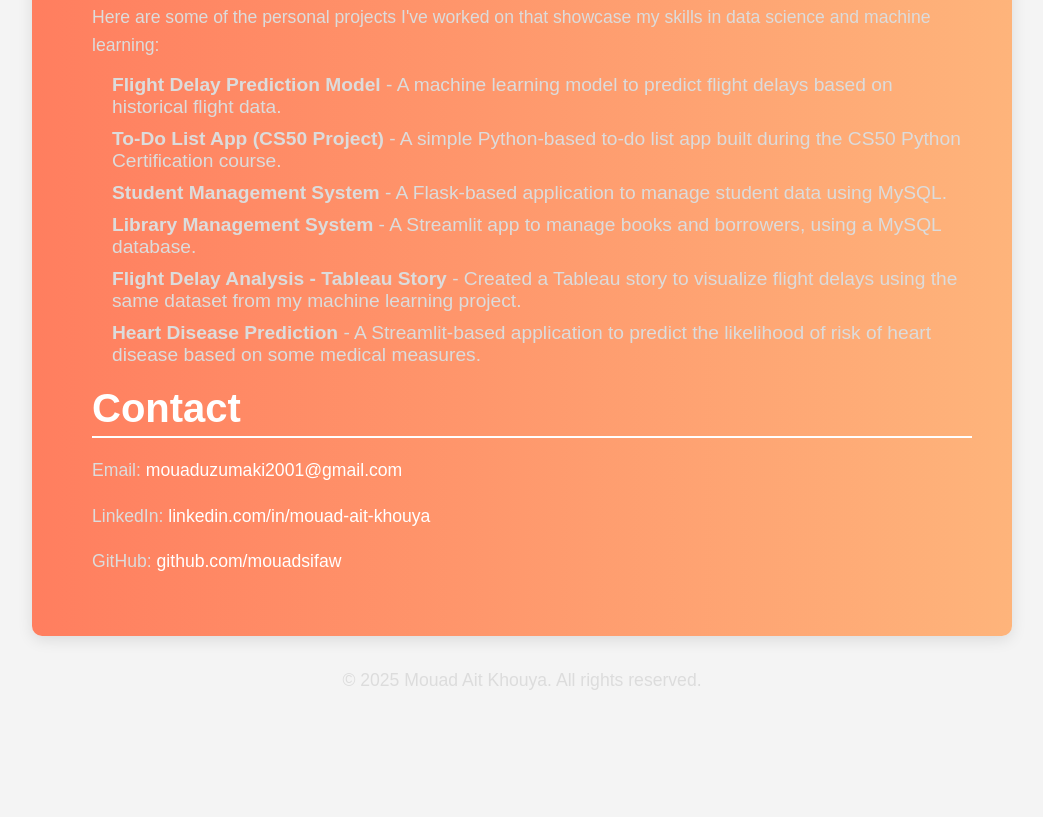
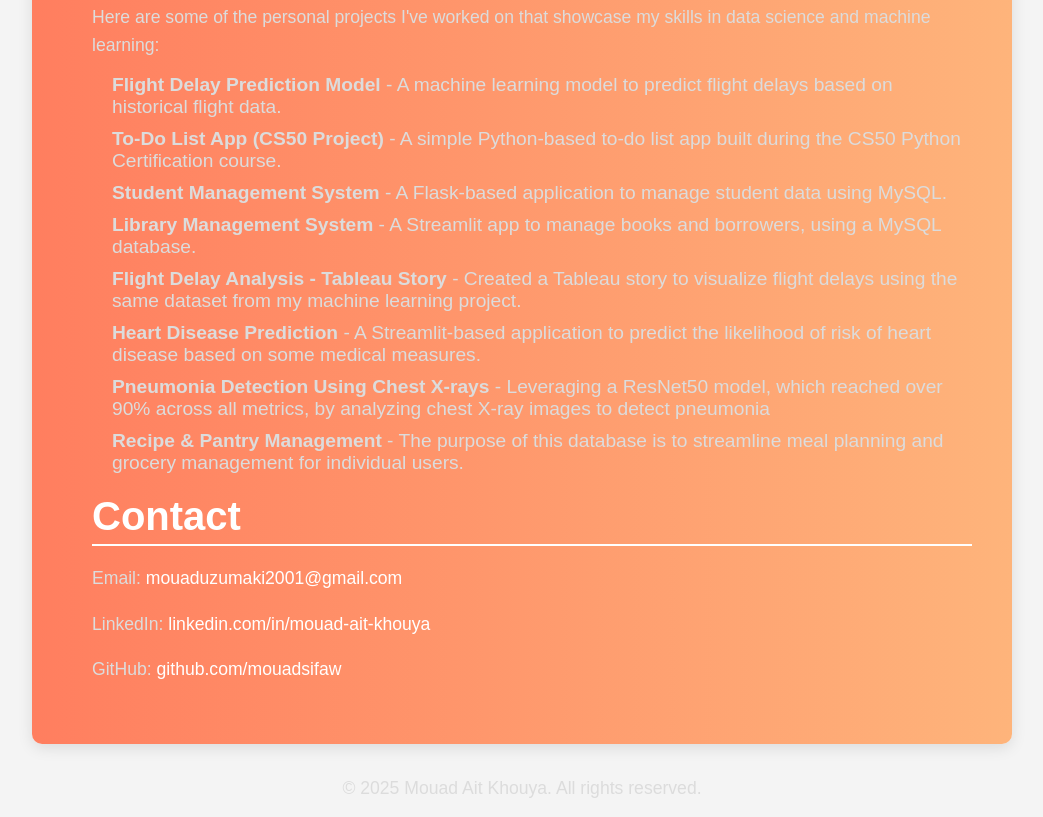
Before and after one commit to mouadsifaw/portfolio-website, a plain HTML site: page resume.html in a window 1280 px wide. Shown: the part 1681-2498 px from the top of the page, without its empty margins (118-1161 px from the left). Before the commit the page ends 2390 px from the top, so only its background shows below. Drawn offline with Linux system fonts and the light colour scheme.

Commit message:
Update resume.html

```diff
--- a/resume.html
+++ b/resume.html
@@ -102,6 +102,9 @@
       <li><strong>Library Management System</strong> - A Streamlit app to manage books and borrowers, using a MySQL database.</li>
       <li><strong>Flight Delay Analysis - Tableau Story</strong> - Created a Tableau story to visualize flight delays using the same dataset from my machine learning project.</li>
       <li><strong>Heart Disease Prediction</strong> - A Streamlit-based application to predict the likelihood of risk of heart disease based on some medical measures.</li>
+      <li><strong>Pneumonia Detection Using Chest X-rays</strong> - Leveraging a ResNet50 model, which reached over 90% across all metrics, by analyzing chest X-ray images to detect pneumonia</li>
+      <li><strong>Recipe & Pantry Management</strong> - The purpose of this database is to streamline meal planning and grocery management for individual users.</li>
+
 
     </ul>
 
```
